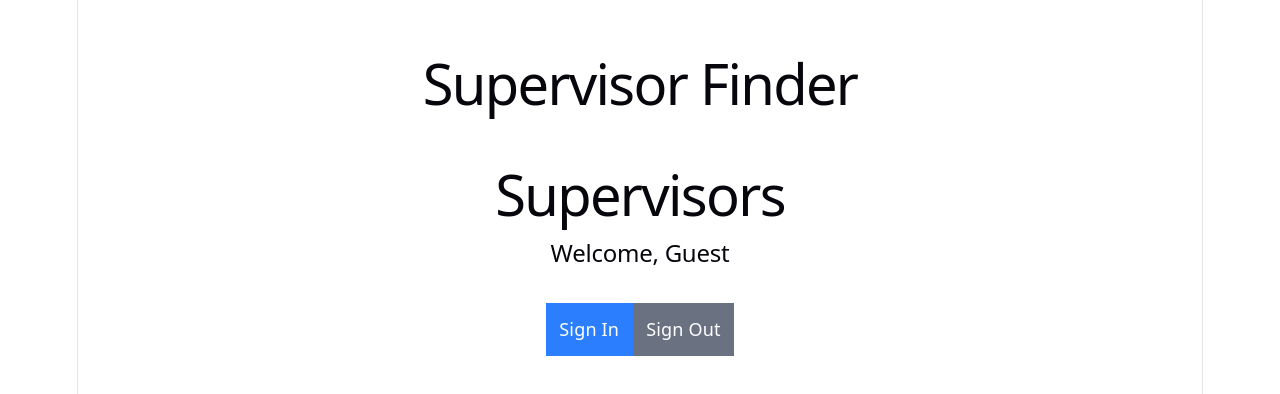
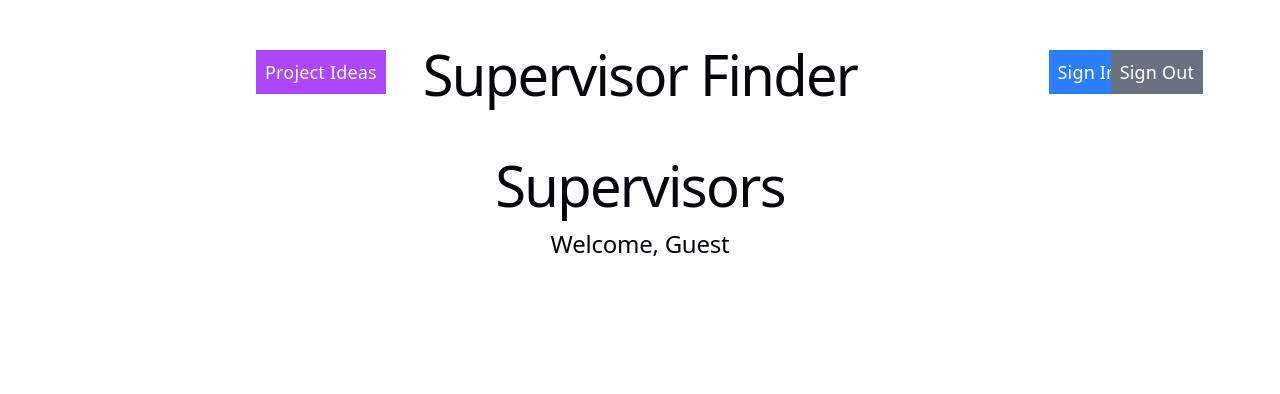
Before and after one commit to TenkaTosic/Deferral_supervisor_finder, a React (Vite) app: page /supervisor-finder in a window 1280 px wide. Shown: the top 394 px of the page. Built offline with nearby package versions, Linux system fonts and the light colour scheme.

Commit message:
button positions and added more buttons

```diff
--- /dev/null
+++ b/src/components/Profile.jsx
@@ -0,0 +1,9 @@
+import React from "react";
+
+const Profile = () => {
+    return (
+        <div>Profile</div>
+    );
+};
+
+export default Profile;
--- a/src/components/Supervisors.jsx
+++ b/src/components/Supervisors.jsx
@@ -28,12 +28,38 @@ const Supervisors = () => {
         }
     };
 
+    const handleCreateProfile = async (e) => {
+        e.preventDefault();
+        try {
+            navigate('/profile');
+        } catch (err) {
+            console.error(err);
+        }
+    };
+
+    const handleProjectIdeas = async (e) => {
+        e.preventDefault();
+        try {
+            navigate('/project-ideas');
+        } catch (err) {
+            console.error(err);
+        }
+    };
+
     return (
         <div>
             <h1>Supervisors</h1>
             <h2>Welcome, {session?.user?.email??'Guest'}</h2>
-            <button onClick={handleSignIn} className="bg-blue-500 text-white p-3 mt-6">Sign In</button>
-            <button onClick={handleSignOut} className="bg-gray-500 text-white p-3 mt-6">Sign Out</button>
+
+            <button onClick={handleSignIn} className="bg-blue-500 text-white p-2 mt-6 fixed top-5 right-[12%] z-10 ">Sign In</button>
+            <button onClick={handleSignOut} className="bg-gray-500 text-white p-2 mt-6 fixed top-5 right-[6%] z-10 ">Sign Out</button>
+
+            {session && (
+                <button onClick={handleCreateProfile} className="bg-green-500 text-white p-2 mt-6 fixed top-5 left-[8%] z-10">Profile</button>
+            )}
+
+            <button onClick={handleProjectIdeas} className="bg-purple-500 text-white p-2 mt-6 fixed top-5 left-[20%] z-10">Project Ideas</button>
+
         </div>
 
     );
--- a/src/index.css
+++ b/src/index.css
@@ -57,7 +57,7 @@
   max-width: 100%;
   margin: 0 auto;
   text-align: center;
-  border-inline: 1px solid var(--border);
+  border: none;
   min-height: 100svh;
   display: flex;
   flex-direction: column;
--- a/src/main.jsx
+++ b/src/main.jsx
@@ -8,7 +8,7 @@ import { AuthContextProvider } from "./context/AuthContext.jsx";
 createRoot(document.getElementById('root')).render(
   <StrictMode>
     <>
-    <h1 className="text-center pt-4 text-3xl">
+    <h1 className="text-center pt-2 text-3xl">
       Supervisor Finder
       </h1>
       <AuthContextProvider>
--- a/src/router.jsx
+++ b/src/router.jsx
@@ -4,6 +4,7 @@ import Supervisors from "./components/Supervisors";
 import Signup from "./components/Signup";
 import Signin from "./components/Signin";
 import ProjectIdeas from "./components/Project_ideas";
+import CreateProfile from "./components/Profile";
 
 
 export const router = createBrowserRouter([
@@ -12,4 +13,5 @@ export const router = createBrowserRouter([
     {path: "/signup", element: <Signup />},
     {path: "/signin", element: <Signin />},
     {path: "/project-ideas", element: <ProjectIdeas />},
+    {path: "/profile", element: <CreateProfile />},
 ]);
```
